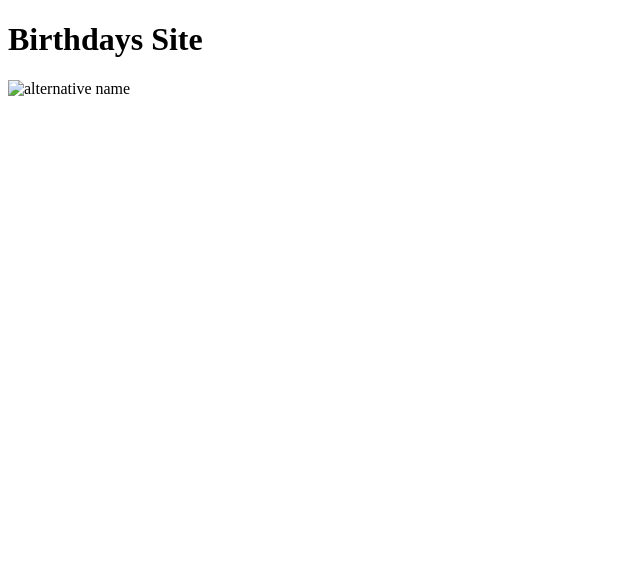
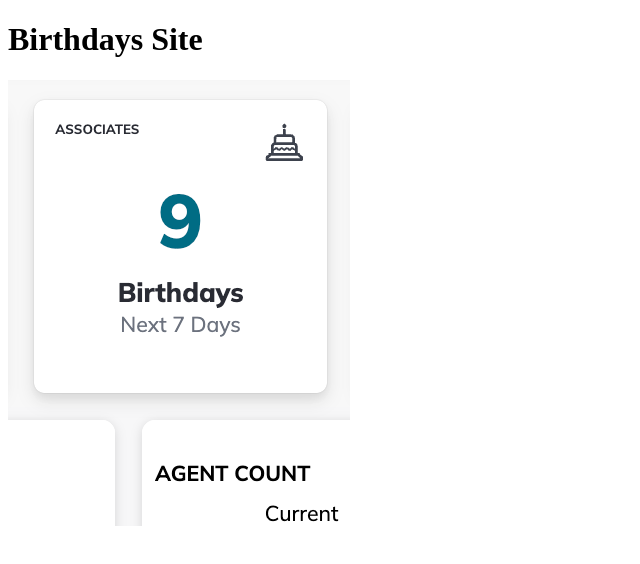
Before and after one commit to KrasinV/4391-html, a plain HTML site: page index.html in a window 1280 px wide. Shown: the whole page, without its empty margins (0-640 px from the left). Drawn offline with Linux system fonts and the light colour scheme; the site is published under a folder, as on GitHub Pages, so addresses that start at the root find nothing.

Commit message:
updated path to image

```diff
--- a/index.html
+++ b/index.html
@@ -13,6 +13,6 @@
   </head>
   <body>
    <h1>Birthdays Site</h1>
-   <img src="/img/ex.png" alt="alternative name">
+   <img src="img/ex.png" alt="alternative name">
   </body>
 </html>
```
